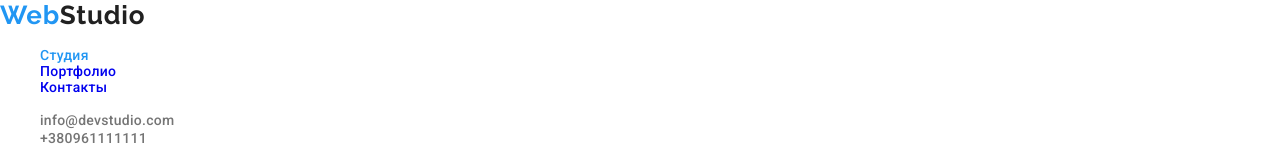
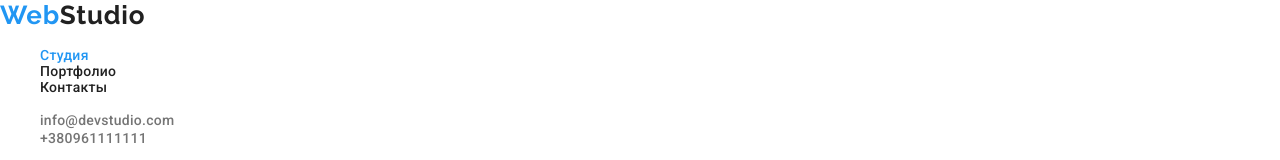
Before and after one commit to LeeMoshka/goit-markup-hw-02, a plain HTML site: page index.html in a window 1280 px wide. Shown: the top 160 px of the page. Drawn offline with nearby package versions, Linux system fonts and the light colour scheme.

Commit message:
Update style.css

```diff
--- a/css/style.css
+++ b/css/style.css
@@ -58,6 +58,9 @@ color:var(--title-color);
 
 .navigation-list-link.current{
   color:var(--accent-color) ;
+}
+.navigation-list-link{
+color:var(--title-color);
 }
 /*****навигация контакты*****/
 
```
